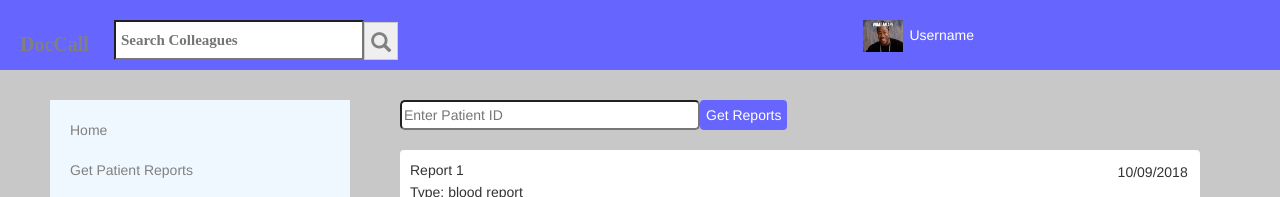
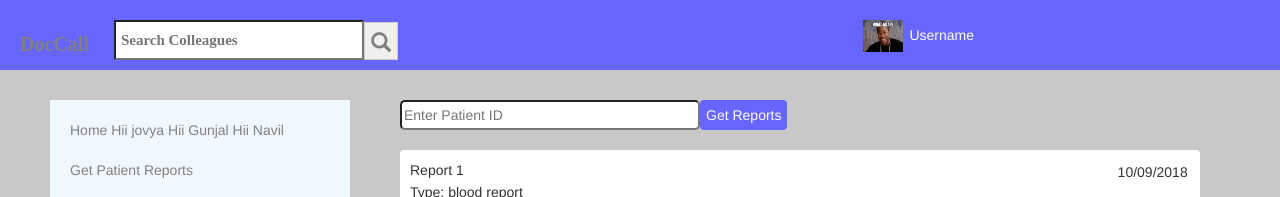
Before and after one commit to joel-reujoe/Smart-Healthcare-System, a plain HTML site: page pages/html/Suzi/hiiiii.html in a window 1280 px wide. Shown: the top 197 px of the page. Drawn offline with nearby package versions, Linux system fonts and the light colour scheme; files that its build step writes are made by us from their sources; files whose address does not match are found by name.

Commit message:
Hiiiiiiiii ppl

```diff
--- a/pages/html/Suzi/hiiiii.html
+++ b/pages/html/Suzi/hiiiii.html
@@ -64,7 +64,7 @@
             </div>
         </div>
         <div id="sidebar">
-                <button class="functions" id="home">Home</button><p>
+                <button class="functions" id="home">Home Hii jovya Hii Gunjal Hii Navil</button><p>
                 <button id="gpr" class="functions">Get Patient Reports</button><p>
                 <button id="sm" class="functions">Search Medicine</button><p>
                 <button id="ass" class="functions">Assign Prescription</button>
```
